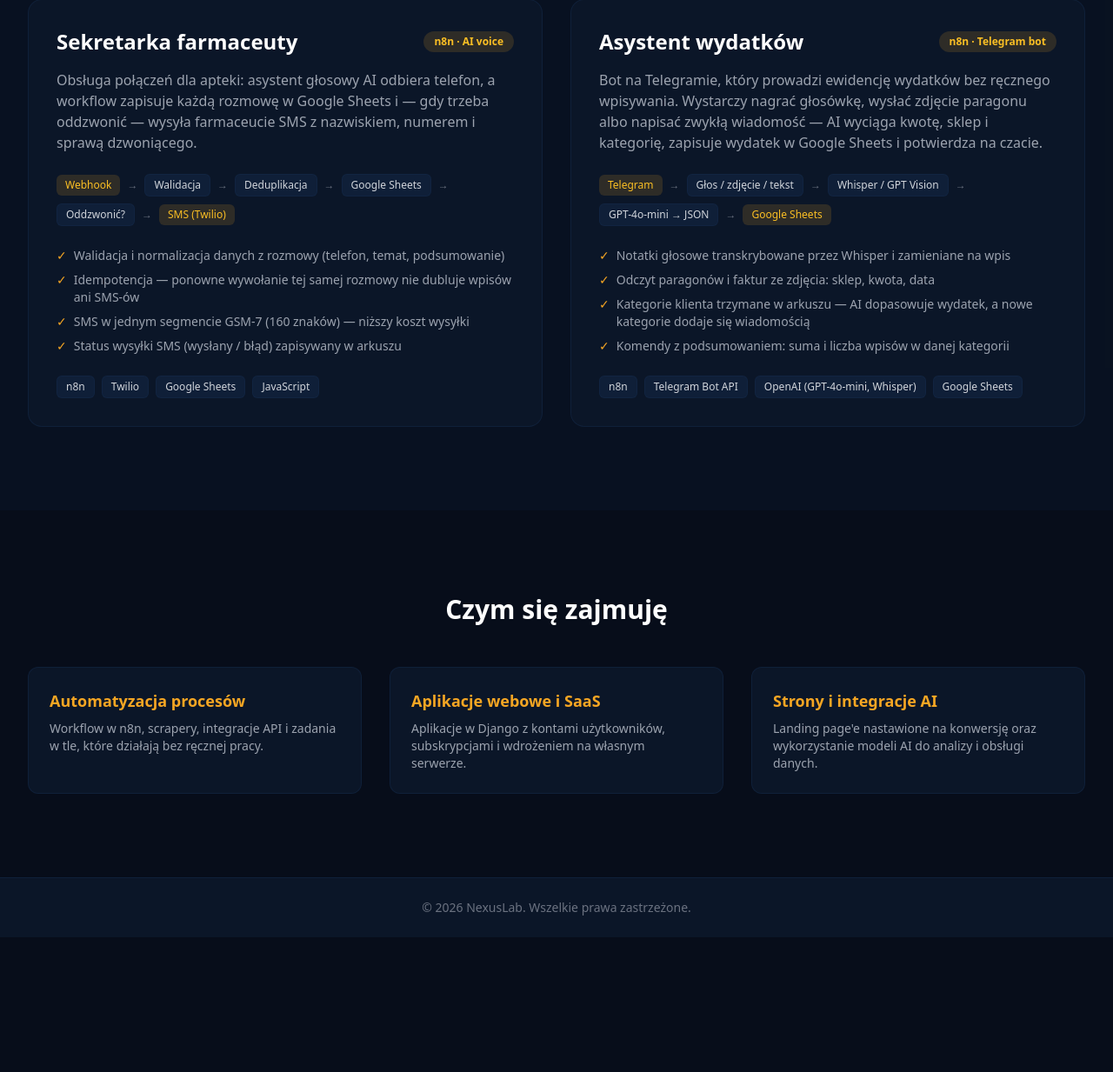
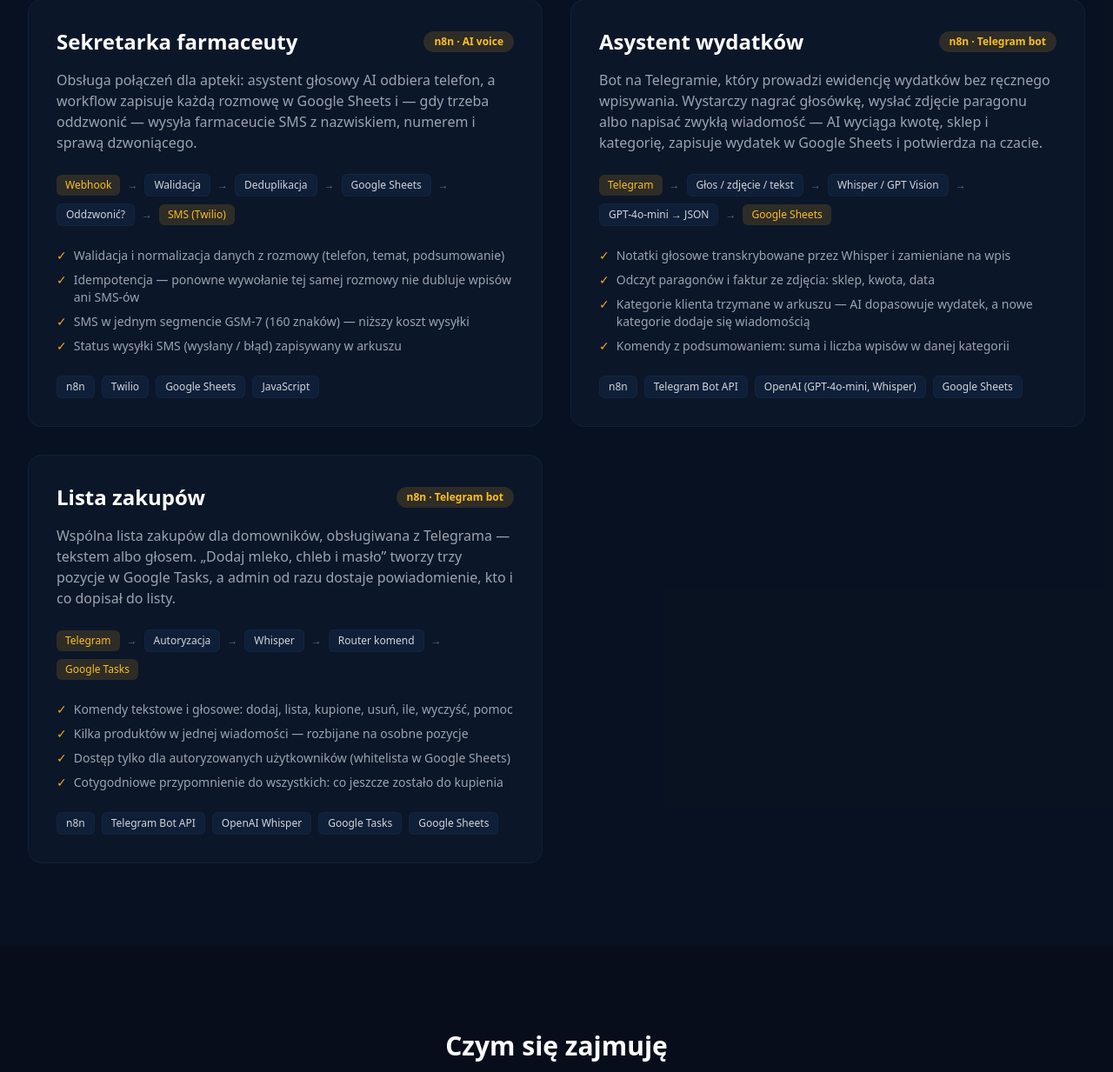
Before and after one commit to zbigniew-szafranski/NexusLab, a Django app: page / in a window 1280 px wide. Shown: the part 1864-3097 px from the top of the page at 87% size. Before the commit the page ends 2942 px from the top, so only its background shows below. Run offline with Django 5.2, Linux system fonts and the light colour scheme; parts of the project's set-up code (start-up, migrations or seed data) failed here and were passed over; some libraries are stand-ins or nearby versions.

Commit message:
add shopping list automation to portfolio
Co-Authored-By: Claude Opus 5.5 <noreply@anthropic.com>
Claude-Session: https://claude.ai/code/session_01Mnq3pk6JtaPb9ooqiFAuz8

```diff
--- a/templates/website/index.html
+++ b/templates/website/index.html
@@ -232,6 +232,46 @@
                 </div>
             </article>
 
+            <!-- Lista zakupów -->
+            <article class="flex flex-col bg-navy-800 rounded-2xl p-8 border border-navy-600/50 hover:border-gold-500/30 transition">
+                <div class="flex items-center justify-between gap-4">
+                    <h3 class="text-2xl font-bold">Lista zakupów</h3>
+                    <span class="text-xs font-semibold px-3 py-1 rounded-full bg-gold-500/15 text-gold-400">n8n · Telegram bot</span>
+                </div>
+                <p class="mt-4 text-gray-400">
+                    Wspólna lista zakupów dla domowników, obsługiwana z Telegrama — tekstem albo głosem.
+                    „Dodaj mleko, chleb i masło” tworzy trzy pozycje w Google Tasks, a admin
+                    od razu dostaje powiadomienie, kto i co dopisał do listy.
+                </p>
+
+                <!-- Flow -->
+                <ol class="mt-6 flex flex-wrap items-center gap-2 text-xs">
+                    <li class="px-2.5 py-1 rounded-md bg-gold-500/15 text-gold-400">Telegram</li>
+                    <li class="text-gray-500" aria-hidden="true">→</li>
+                    <li class="px-2.5 py-1 rounded-md bg-navy-700 text-gray-300 border border-navy-600/50">Autoryzacja</li>
+                    <li class="text-gray-500" aria-hidden="true">→</li>
+                    <li class="px-2.5 py-1 rounded-md bg-navy-700 text-gray-300 border border-navy-600/50">Whisper</li>
+                    <li class="text-gray-500" aria-hidden="true">→</li>
+                    <li class="px-2.5 py-1 rounded-md bg-navy-700 text-gray-300 border border-navy-600/50">Router komend</li>
+                    <li class="text-gray-500" aria-hidden="true">→</li>
+                    <li class="px-2.5 py-1 rounded-md bg-gold-500/15 text-gold-400">Google Tasks</li>
+                </ol>
+
+                <ul class="mt-6 space-y-2 text-sm text-gray-400">
+                    <li class="flex gap-2"><span class="text-gold-500">✓</span> Komendy tekstowe i głosowe: dodaj, lista, kupione, usuń, ile, wyczyść, pomoc</li>
+                    <li class="flex gap-2"><span class="text-gold-500">✓</span> Kilka produktów w jednej wiadomości — rozbijane na osobne pozycje</li>
+                    <li class="flex gap-2"><span class="text-gold-500">✓</span> Dostęp tylko dla autoryzowanych użytkowników (whitelista w Google Sheets)</li>
+                    <li class="flex gap-2"><span class="text-gold-500">✓</span> Cotygodniowe przypomnienie do wszystkich: co jeszcze zostało do kupienia</li>
+                </ul>
+                <div class="mt-6 flex flex-wrap gap-2">
+                    <span class="text-xs px-2.5 py-1 rounded-md bg-navy-700 text-gray-300 border border-navy-600/50">n8n</span>
+                    <span class="text-xs px-2.5 py-1 rounded-md bg-navy-700 text-gray-300 border border-navy-600/50">Telegram Bot API</span>
+                    <span class="text-xs px-2.5 py-1 rounded-md bg-navy-700 text-gray-300 border border-navy-600/50">OpenAI Whisper</span>
+                    <span class="text-xs px-2.5 py-1 rounded-md bg-navy-700 text-gray-300 border border-navy-600/50">Google Tasks</span>
+                    <span class="text-xs px-2.5 py-1 rounded-md bg-navy-700 text-gray-300 border border-navy-600/50">Google Sheets</span>
+                </div>
+            </article>
+
         </div>
     </div>
 </section>
```
